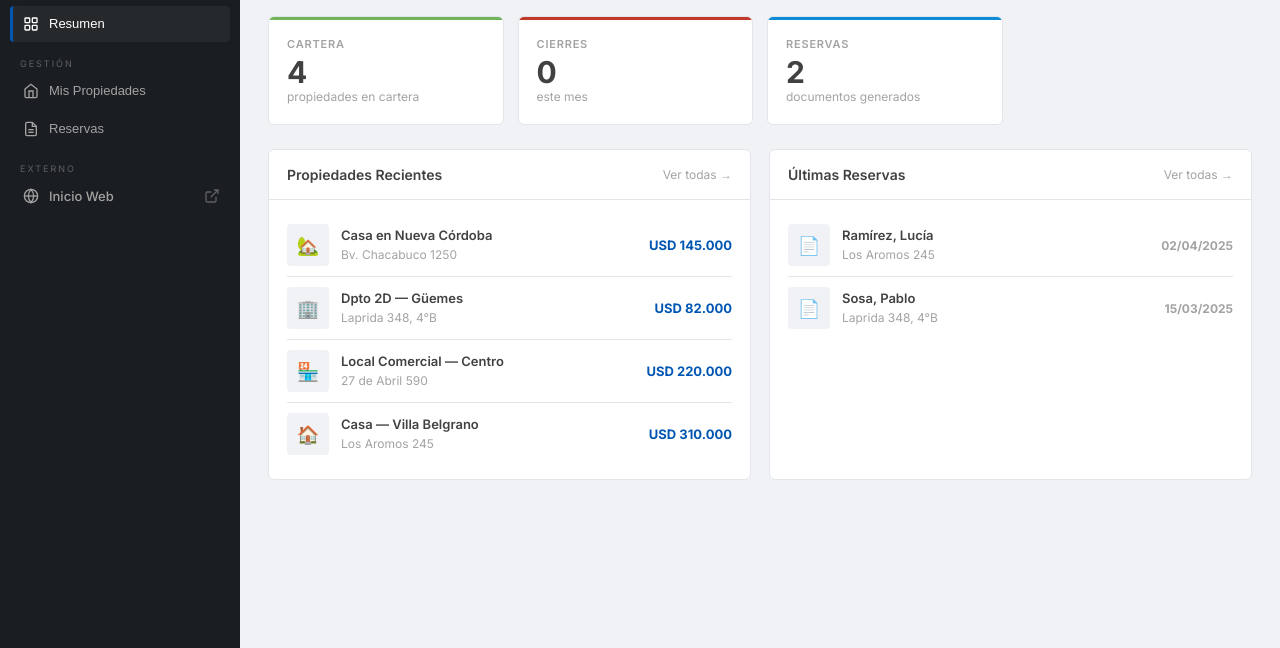
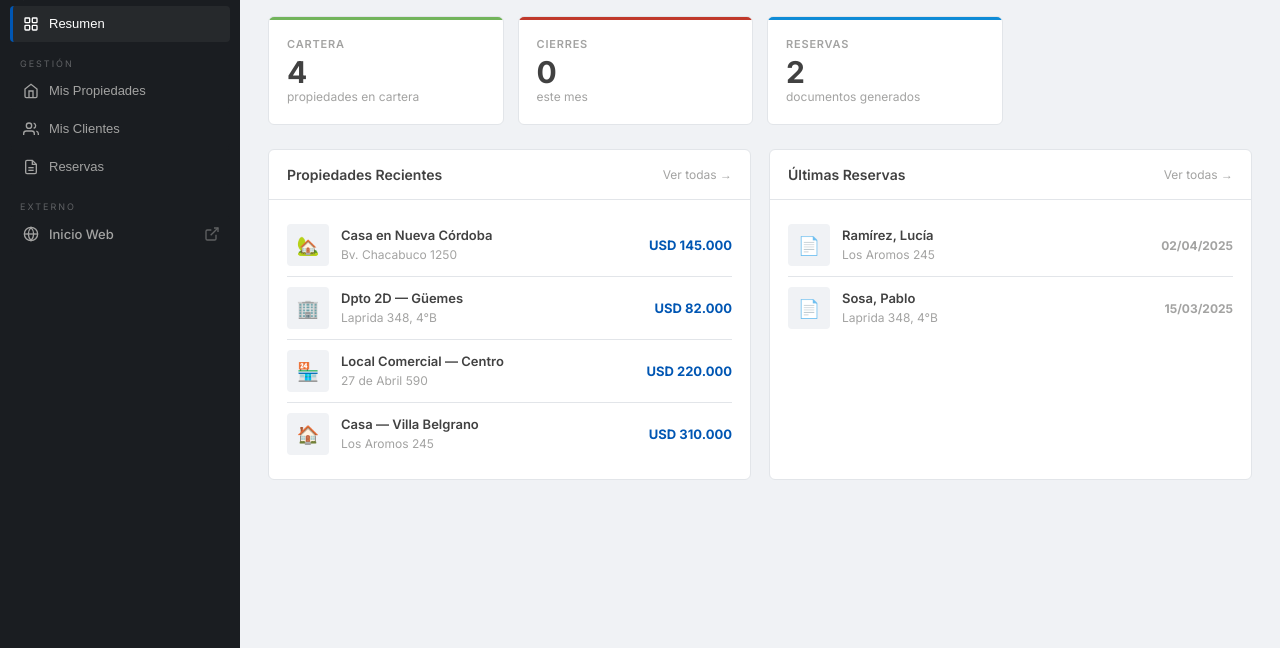
Before and after one commit to Laila0rellano/ed-v2, a plain HTML site: page index.html in a window 1280 px wide. Both pictures are taken after a click on the button "Ingresar al Portal". Shown: the part 152-800 px from the top of the page. Drawn offline with Linux system fonts and the light colour scheme.

Commit message:
sidebarclientes.html

```diff
--- a/index.html
+++ b/index.html
@@ -89,6 +89,15 @@
         </svg>
         Mis Propiedades
       </button>
+         <button class="nav-item" onclick="showView('clientes',this)">
+  <svg viewBox="0 0 24 24" fill="none" stroke="currentColor" stroke-width="2">
+    <path d="M17 21v-2a4 4 0 00-4-4H5a4 4 0 00-4 4v2"/>
+    <circle cx="9" cy="7" r="4"/>
+    <path d="M23 21v-2a4 4 0 00-3-3.87"/>
+    <path d="M16 3.13a4 4 0 010 7.75"/>
+  </svg>
+  Mis Clientes
+</button>
       <button class="nav-item" onclick="showView('reservas',this)">
         <svg viewBox="0 0 24 24" fill="none" stroke="currentColor" stroke-width="2">
           <path d="M14 2H6a2 2 0 00-2 2v16a2 2 0 002 2h12a2 2 0 002-2V8z"/>
```
